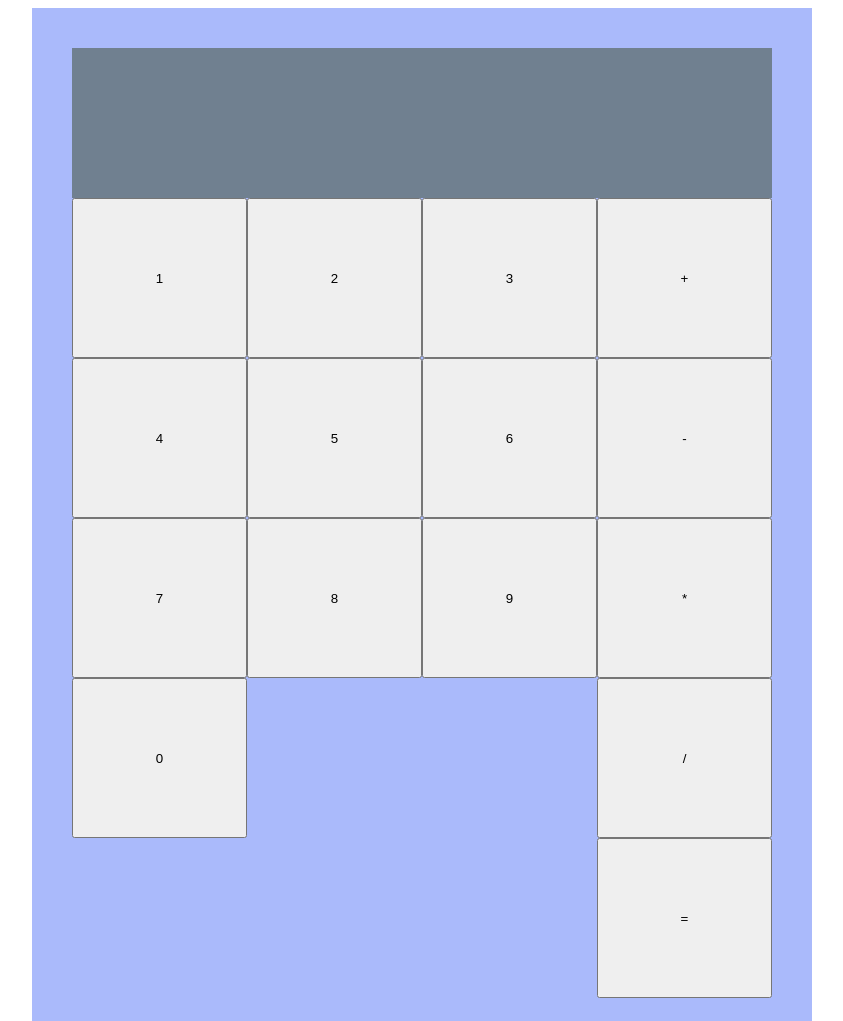
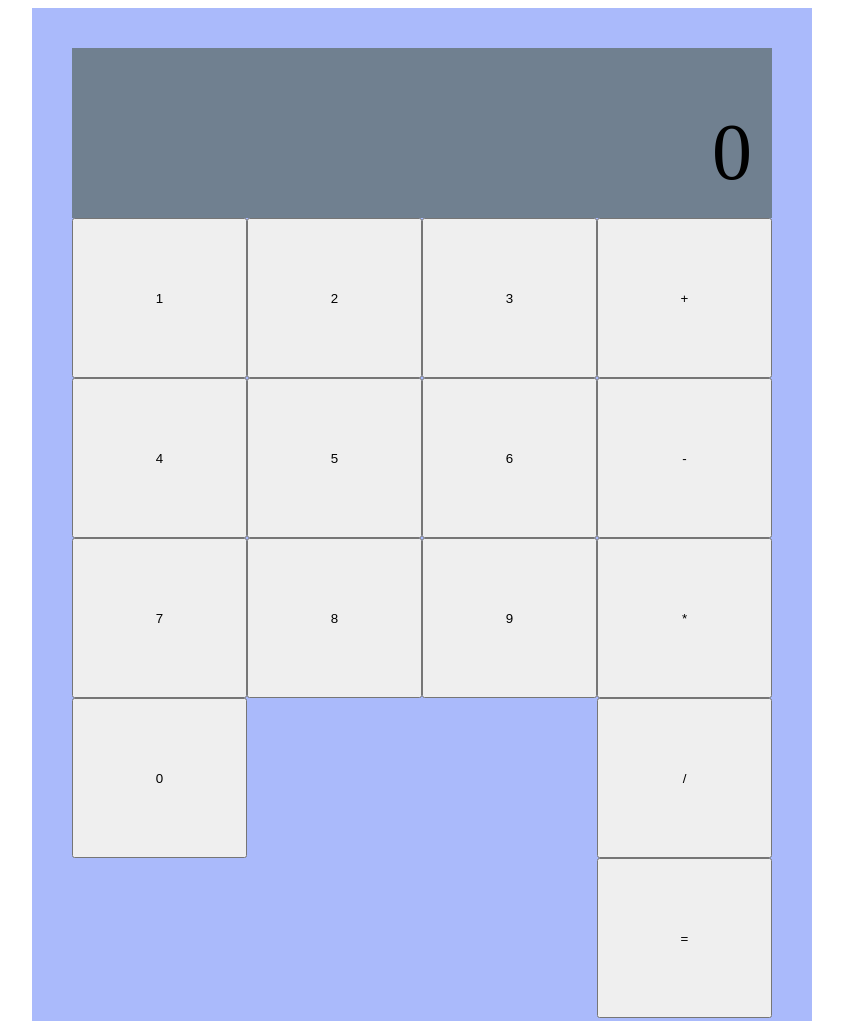
Before and after one commit to ereizas/odin-calculator, a plain HTML site: page index.html in a window 1280 px wide. Shown: the top 1021 px of the page, without its empty margins (218-1061 px from the left). Drawn offline with Linux system fonts and the light colour scheme.

Commit message:
Add dummy display text

```diff
--- a/index.html
+++ b/index.html
@@ -8,7 +8,7 @@
 </head>
 <body>
     <div id="calculator">
-        <div id="display"></div>
+        <div id="display">0</div>
         <div id="buttons">
             <div class="column">
                 <button>1</button>
--- a/style.css
+++ b/style.css
@@ -41,3 +41,12 @@ button {
     min-height: 160px;
     min-width: 160px;
 }
+
+#display {
+    display: flex;
+    justify-content: flex-end;
+    align-items: flex-end;
+    text-align: right;
+    padding: 0px 20px 20px 0px;
+    font-size: 80px;
+}
```
